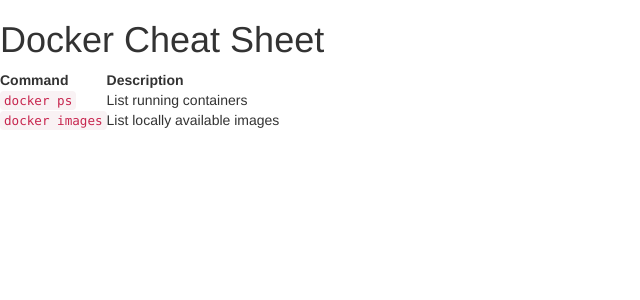
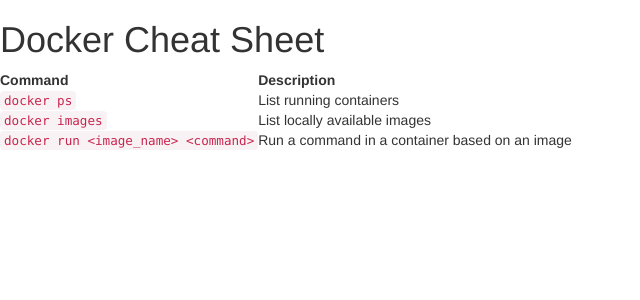
Before and after one commit to dann7387/dann7387.github.io, a Jekyll site: the page built from cheat-sheet/docker/index.md, in a window 1280 px wide. Shown: the top 300 px of the page, without its empty margins (0-640 px from the left). Built offline with Jekyll 4.4.1, drawn with Linux system fonts in a browser that asks for light colours; nearby versions of some CDN libraries; comment, search, counter and statistics services are not loaded.

Commit message:
Add `docker run` command to table.

````diff
--- a/cheat-sheet/docker/index.md
+++ b/cheat-sheet/docker/index.md
@@ -10,3 +10,4 @@ layout: minimal
 | ------- | - |
 | ```docker ps``` | List running containers |
 | ```docker images``` | List locally available images |
+| ```docker run <image_name> <command>``` | Run a command in a container based on an image |
````
